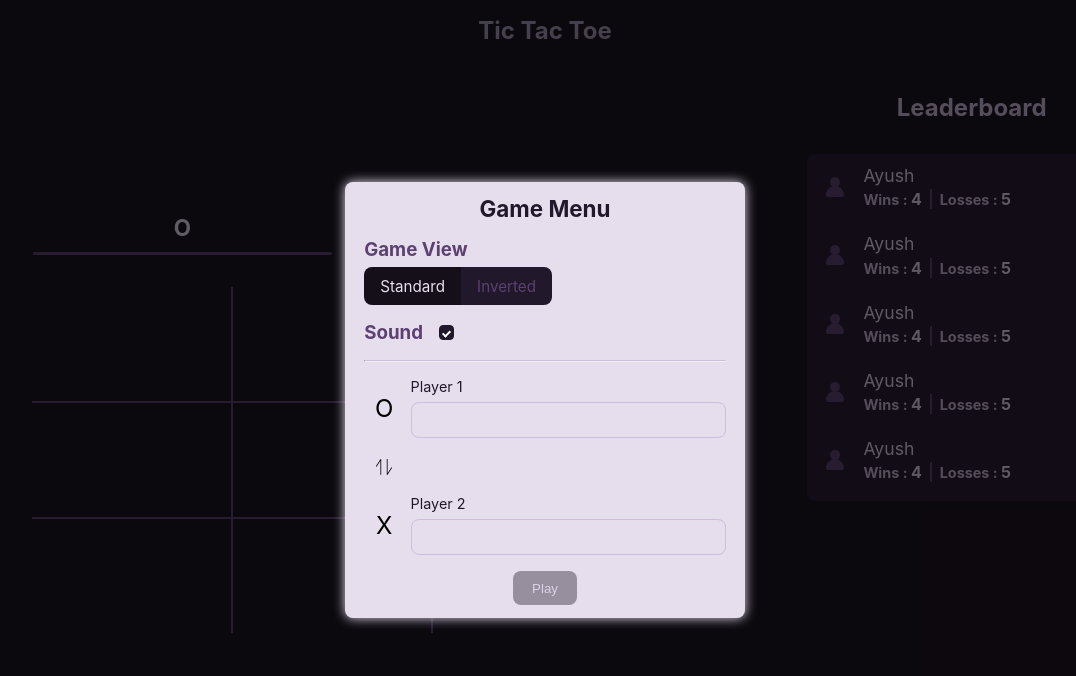
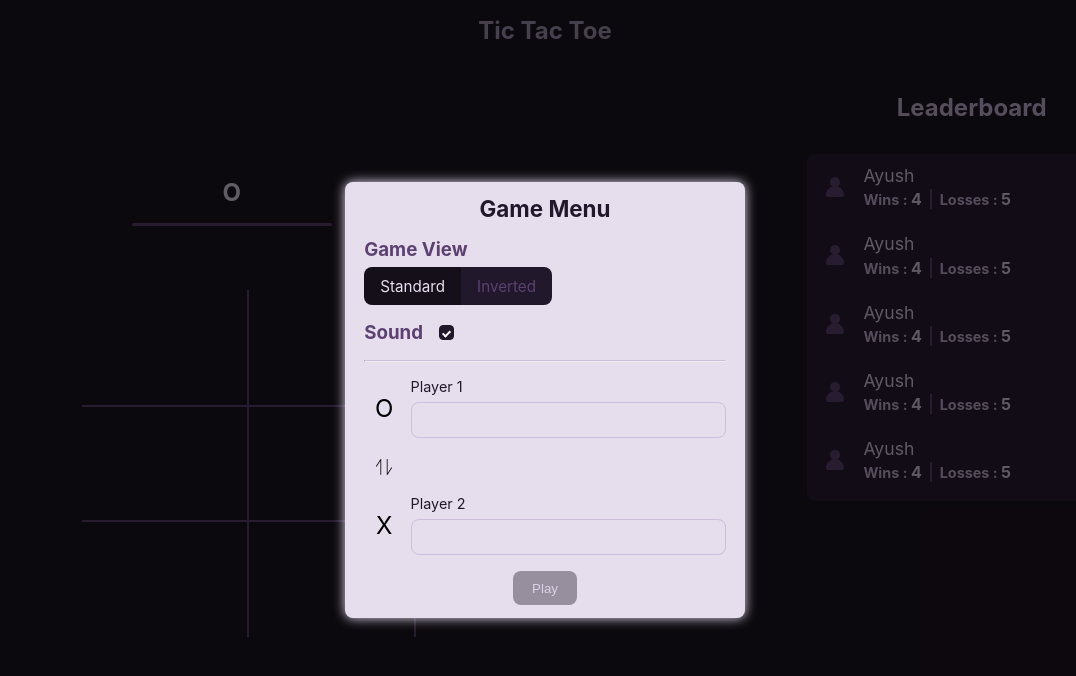
Before and after one commit to geekayush1812/tic-tac-toe, a React (Create React App) app: page / in a window 1280 px wide. Shown: the top 676 px of the page, without its empty margins (95-1171 px from the left). Built offline with nearby package versions, Linux system fonts and the light colour scheme.

Commit message:
fix: playground responsive UI

```diff
--- a/src/common/ActivePlayer/activePlayer.css
+++ b/src/common/ActivePlayer/activePlayer.css
@@ -1,8 +1,8 @@
 .playerContainer {
     display: flex;
     width: 70%;
-    max-width: 600px;
-    margin: 2rem auto;
+    max-width: 400px;
+    margin: 0 auto 4rem auto;
     position: relative;
 }
 .playerContainer .player {
@@ -11,15 +11,15 @@
     flex-direction: column;
     align-items: center;
     justify-content: space-between;
-    gap:0.1rem 0;
-    margin-bottom: 0.8rem;
+    gap:0.2rem 0;
+    margin-bottom: 1rem;
 }
 .player span.crossOrNoughtChoice {
-    font-size: 1.4rem;
+    font-size: 1.5rem;
     font-weight: bold;
 }
 .player span.playerName {
-    font-size: 0.9rem;
+    font-size: 1.1rem;
 }
 .player span.crossOrNoughtChoice,
 .player span.playerName {
--- a/src/common/GameBoardGrid/gameBoardGrid.css
+++ b/src/common/GameBoardGrid/gameBoardGrid.css
@@ -1,8 +1,8 @@
 .gameBoardGrid {
     width: 80%;
-    max-width: 600px;
+    max-width: 500px;
     height: 50%;
-    max-height: 600px;
+    max-height: 500px;
     background-color: transparent;
     margin: 0 auto;
     display: grid;
--- a/src/ui/Cross/cross.css
+++ b/src/ui/Cross/cross.css
@@ -5,7 +5,7 @@
 .lineDiagonal1,.lineDiagonal2 {
     stroke-dasharray: 140;
     stroke-dashoffset: 140;
-    animation: offset 1000ms forwards;
+    animation: offset 500ms forwards;
 }
 @keyframes offset {
     to {
--- a/src/ui/Nought/nought.css
+++ b/src/ui/Nought/nought.css
@@ -5,7 +5,7 @@
 .nought {
     stroke-dasharray: 190;
     stroke-dashoffset: 190;
-    animation: offsetCircle 1000ms forwards;
+    animation: offsetCircle 500ms forwards;
 }
 @keyframes offsetCircle {
     to {
```
